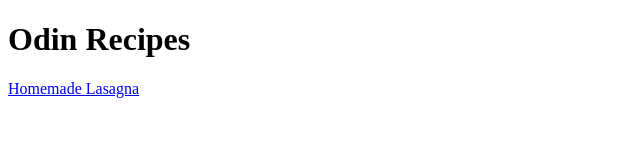
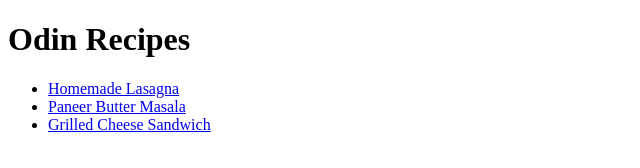
Before and after one commit to mrgenius17/odin-recipes, a plain HTML site: page index.html in a window 1280 px wide. Shown: the whole page, without its empty margins (0-640 px from the left). Drawn offline with Linux system fonts and the light colour scheme.

Commit message:
Add links to paneer and butter recipes to index.html

```diff
--- a/index.html
+++ b/index.html
@@ -7,6 +7,17 @@
 
     <body>
         <h1>Odin Recipes</h1>
-        <a href="./recipes/lasagna.html">Homemade Lasagna</a>
+        <ul>
+            <li>
+                <a href="./recipes/lasagna.html">Homemade Lasagna</a>
+            </li>
+            <li>
+                <a href="./recipes/paneer.html">Paneer Butter Masala</a>
+            </li>
+            <li>
+                <a href="./recipes/cheese.html">Grilled Cheese Sandwich</a>
+            </li>
+        </ul>
+
     </body>
 </html>
```
